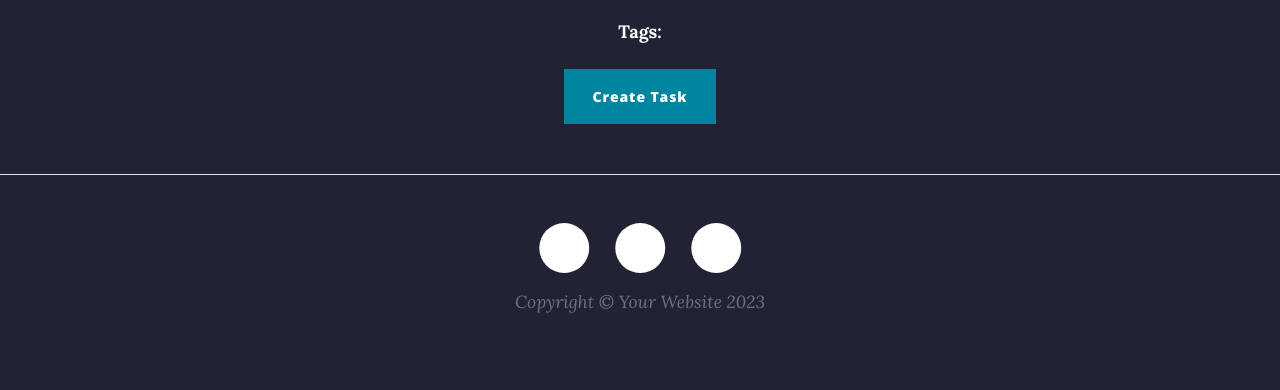
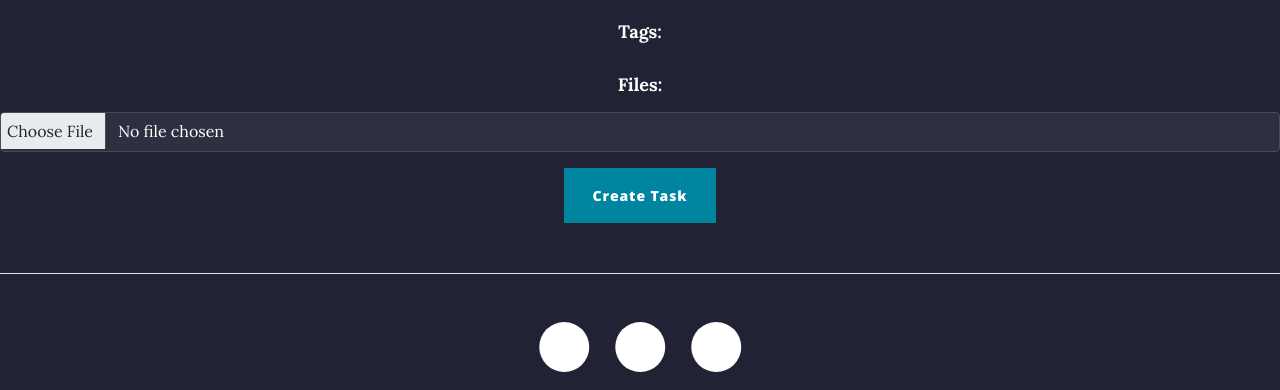
Before and after one commit to MrSinaxx/MaktabCW, a Django app: page /tasks/ in a window 1280 px wide. Shown: the part 1386-1776 px from the top of the page. Before the commit the page ends 1699 px from the top, so only its background shows below. Run offline with Django 4.2, Linux system fonts and the light colour scheme; data that the repository does not hold is empty; some libraries are stand-ins or nearby versions.

Commit message:
added file field to tasks

```diff
--- a/CW15/task_manager/tasks/models.py
+++ b/CW15/task_manager/tasks/models.py
@@ -30,6 +30,7 @@ class Task(models.Model):
     status = models.CharField(max_length=20, choices=STATUS_CHOICES)
     category = models.ForeignKey(Category, on_delete=models.PROTECT)
     tags = models.ManyToManyField(Tag)
+    files = models.FileField(upload_to="task_files/", blank=True, null=True)
 
     def __str__(self):
         return self.title
--- a/CW15/task_manager/tasks/templates/task_page.html
+++ b/CW15/task_manager/tasks/templates/task_page.html
@@ -160,7 +160,7 @@
     </section>
   </div>
     <h2 class="mb-4">Create New Task</h2>
-    <form method="post" action="{% url 'create_task' %}">
+    <form method="post" action="{% url 'create_task' %}" enctype="multipart/form-data">
       {% csrf_token %}
       <div class="mb-3">
         <label for="title" class="form-label">Title:</label>
@@ -199,6 +199,10 @@
           </div>
         {% endfor %}
       </div>
+        <div class="mb-3">
+          <label for="files" class="form-label">Files:</label>
+          <input type="file" id="files" name="files" class="form-control">
+        </div>
       <button type="submit" class="btn btn-primary">Create Task</button>
     </form>
   </div>
--- a/CW15/task_manager/tasks/views.py
+++ b/CW15/task_manager/tasks/views.py
@@ -123,6 +123,7 @@ def create_task(request):
         status = request.POST.get("status")
         category_id = request.POST.get("category")
         tags_ids = request.POST.getlist("tags")
+        files = request.FILES.get("files")
 
         category = Category.objects.get(id=category_id)
         tags = Tag.objects.filter(id__in=tags_ids)
@@ -133,6 +134,7 @@ def create_task(request):
             due_date=due_date,
             status=status,
             category=category,
+            files=files,
         )
         task.tags.set(tags)
 
```
